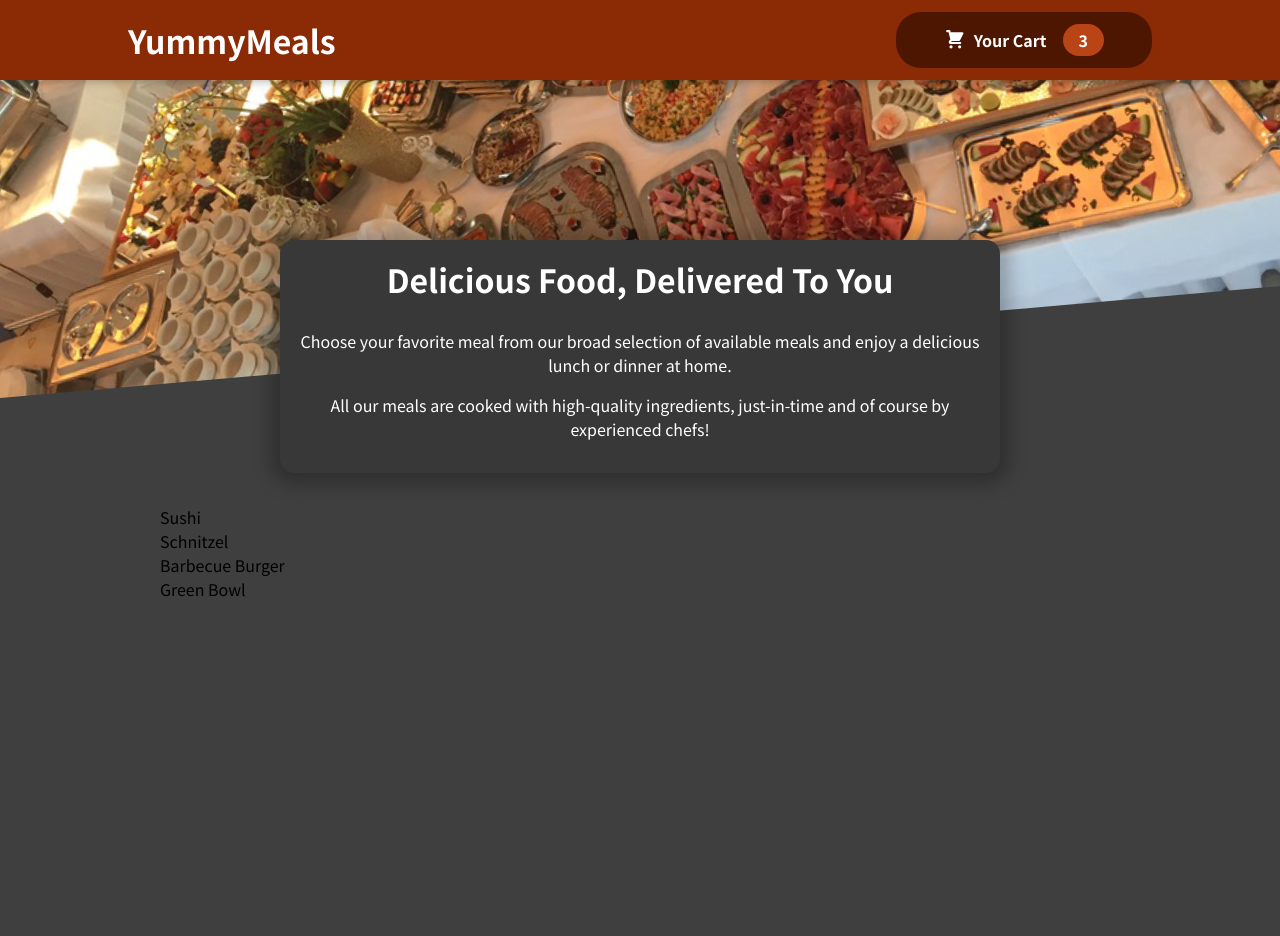
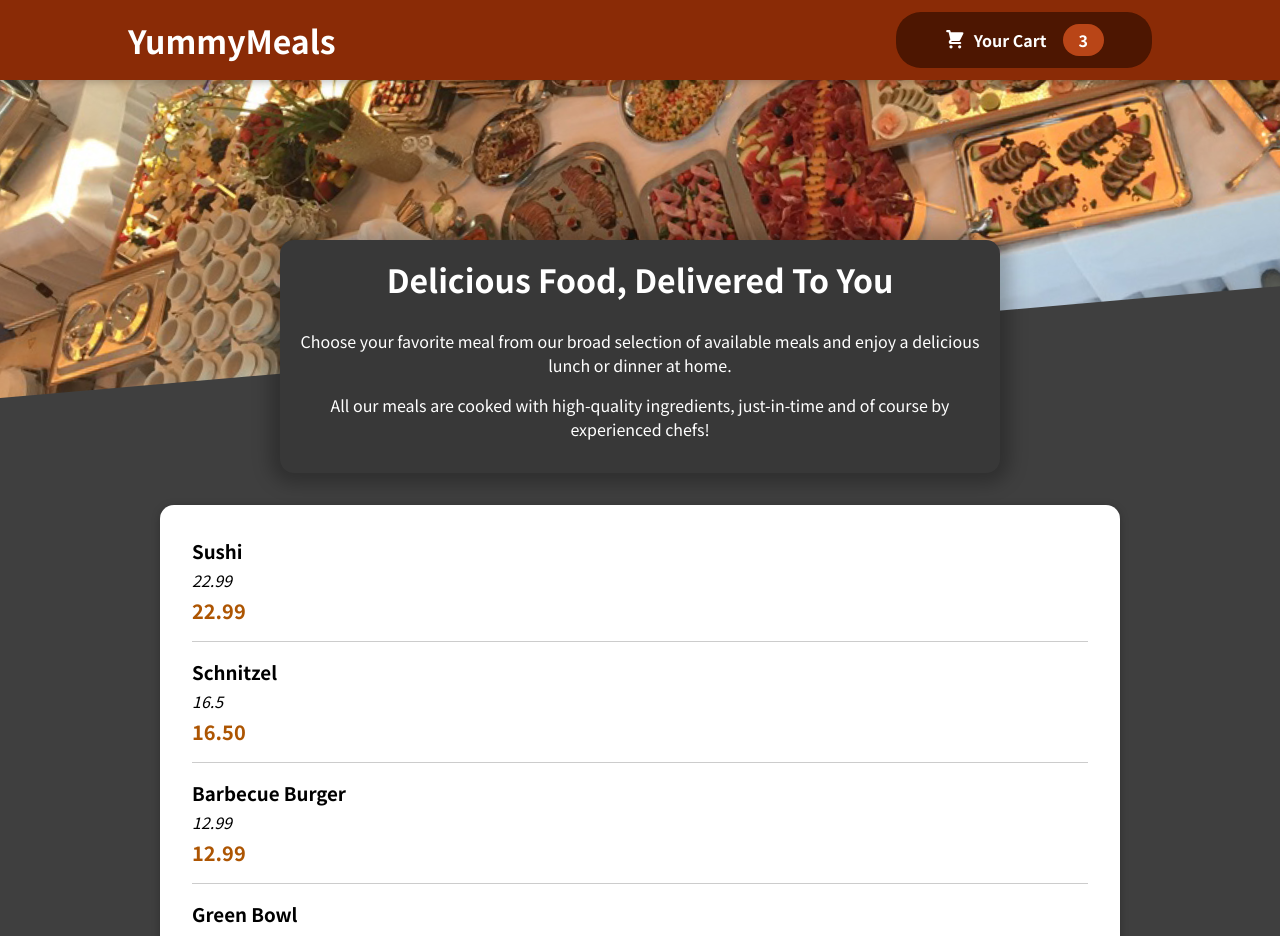
Before and after one commit to ndy-lopez/react-food-order, a React (Create React App) app: page / in a window 1280 px wide. Shown: the top 936 px of the page. Before the commit the page ends 800 px from the top, so only its background shows below. Built offline with nearby package versions, Linux system fonts and the light colour scheme.

Commit message:
Meals are now displaying under header with name, description and price, and added style.

```diff
--- a/src/components/Meals/AvailableMeals.js
+++ b/src/components/Meals/AvailableMeals.js
@@ -1,4 +1,6 @@
-import classes from './AvailableMeals.module.css';
+import Card from "../UI/Card";
+import MealItem from "./MealItem/MealItem";
+import classes from "./AvailableMeals.module.css";
 
 const DUMMY_MEALS = [
   {
@@ -28,10 +30,19 @@
 ];
 
 const AvailableMeals = () => {
-  const mealsList = DUMMY_MEALS.map((meal) => <li>{meal.name}</li>);
+  const mealsList = DUMMY_MEALS.map((meal) => (
+    <MealItem
+      key={meal.id}
+      name={meal.name}
+      description={meal.price}
+      price={meal.price}
+    />
+  ));
   return (
     <section className={classes.meals}>
-      <ul>{mealsList}</ul>
+      <Card>
+        <ul>{mealsList}</ul>
+      </Card>
     </section>
   );
 };
--- /dev/null
+++ b/src/components/Meals/MealItem/MealItem.js
@@ -0,0 +1,17 @@
+import classes from "./MealItem.module.css";
+
+const MealItem = (props) => {
+  const price = `${props.price.toFixed(2)}`;
+  return (
+    <li className={classes.meal}>
+      <div>
+        <h3>{props.name}</h3>
+        <div className={classes.description}>{props.description}</div>
+        <div className={classes.price}>{price}</div>
+      </div>
+      <div></div>
+    </li>
+  );
+};
+
+export default MealItem;
--- /dev/null
+++ b/src/components/Meals/MealItem/MealItem.module.css
@@ -0,0 +1,22 @@
+.meal {
+  display: flex;
+  justify-content: space-between;
+  margin: 1rem;
+  padding-bottom: 1rem;
+  border-bottom: 1px solid #ccc;
+}
+
+.meal h3 {
+  margin: 0 0 0.25rem 0;
+}
+
+.description {
+  font-style: italic;
+}
+
+.price {
+  margin-top: 0.25rem;
+  font-weight: bold;
+  color: #ad5502;
+  font-size: 1.25rem;
+}
--- /dev/null
+++ b/src/components/UI/Card.js
@@ -0,0 +1,8 @@
+
+import classes from './Card.module.css'
+
+const Card = props => {
+  return <div className={classes.card}>{props.children}</div>;
+};
+
+export default Card;
--- /dev/null
+++ b/src/components/UI/Card.module.css
@@ -0,0 +1,6 @@
+.card {
+  padding: 1rem;
+  box-shadow: 0 2px 8px rgba(0, 0, 0, 0.25);
+  border-radius: 14px;
+  background-color: white;
+}
```
Also changed, not shown: src/components/Meals/MealItem/MealItemForm.js (added).
